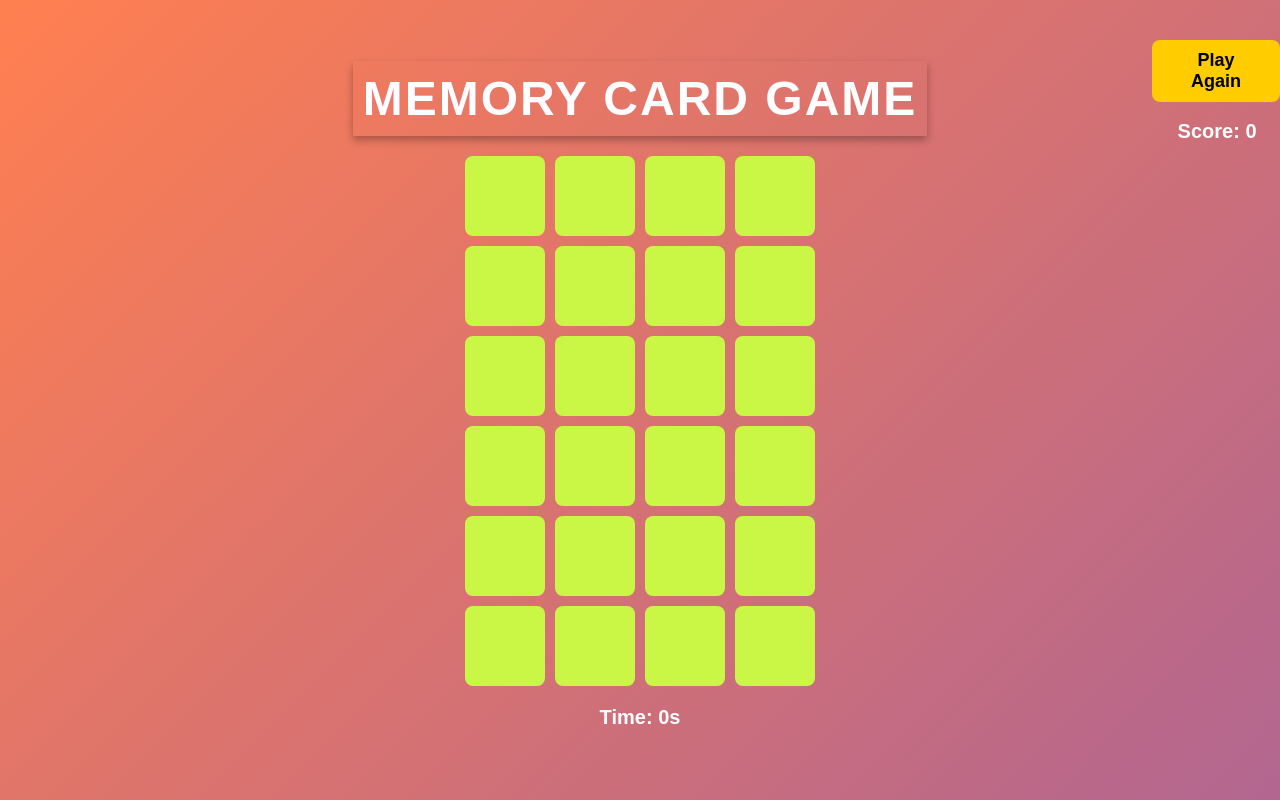
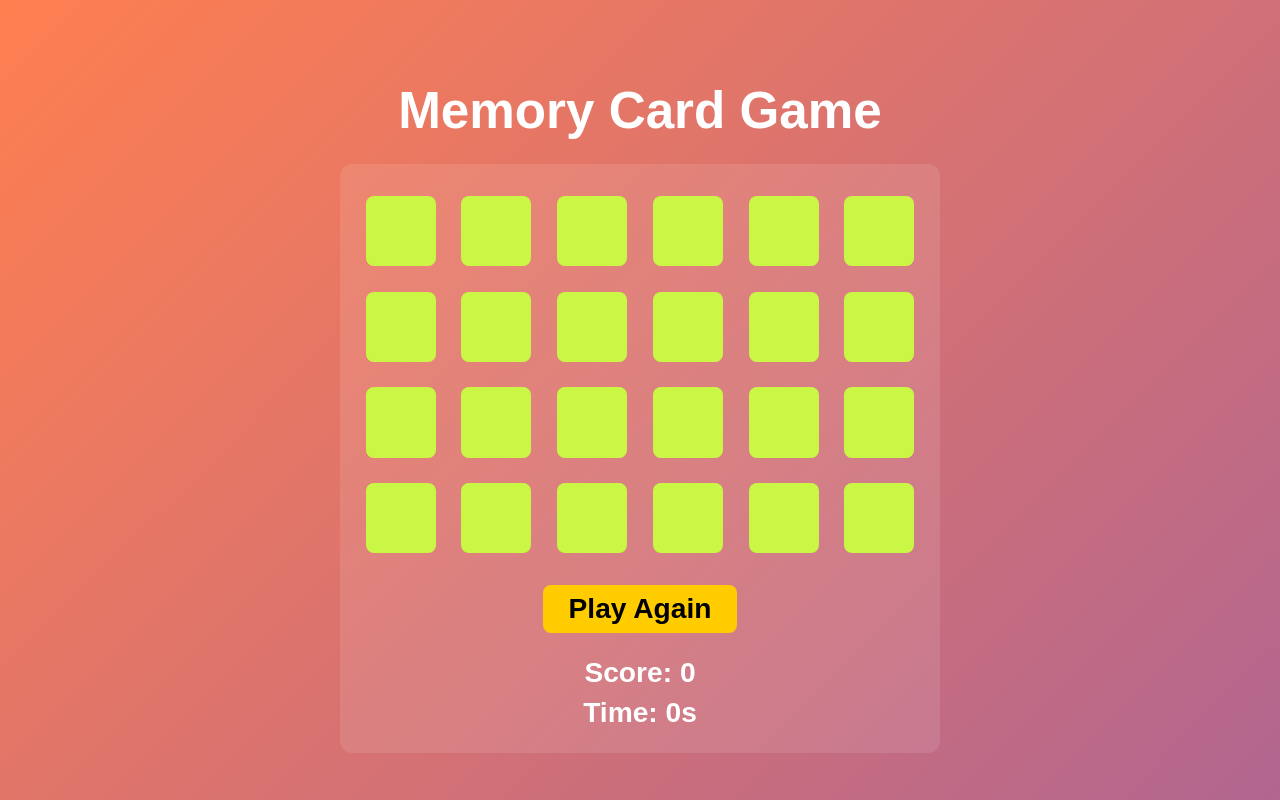
Before and after one commit to Alexander1326/MatchingGame, a plain HTML site: page index.html in a window 1280 px wide. Drawn offline with Linux system fonts and the light colour scheme; files whose address does not match are found by name.

Commit message:
Update style.css

```diff
--- a/style.css
+++ b/style.css
@@ -1,57 +1,57 @@
-h1 {
-    font-family: 'Arial', sans-serif;
-    font-size: 3rem;
-    font-weight: bold;
-    text-align: center;
-    color: #fff;
-    text-transform: uppercase;
-    letter-spacing: 2px;
-    margin: 0;
-    background: linear-gradient(45deg, #ff1493, #ff7f50);
-    -webkit-background-clip: text;
-    background-clip: text;
-    box-shadow: 0 4px 8px rgba(0, 0, 0, 0.3);
-    padding: 10px;
-    display: block;
-    transition: transform 0.3s ease;
-  }
-
-  #scoreboard {
-    text-align: center;
-    font-size: 20px;
-    color: #fff;
-    font-weight: bold;
-    position: absolute;
-    top: 15%;
-    left: 92%;
-  }
-
+/* Full-screen layout */
 body {
   font-family: Arial, sans-serif;
   background: linear-gradient(135deg, #ff7f50, #b26690);
-    height: 100vh;
+  margin: 0;
+  padding: 0;
+  min-height: 100vh;
   display: flex;
   justify-content: center;
   align-items: center;
-    margin: 0;
   flex-direction: column;
 }
 
+/* Main container */
+.container {
+  width: 90vw;
+  max-width: 600px;
+  padding: 2vh 2vw;
+  border-radius: 12px;
+  background: rgba(255, 255, 255, 0.1);
+  box-sizing: border-box;
+  text-align: center;
+}
+
+/* Heading */
+h1 {
+  font-size: 4vw;
+  color: #fff;
+  margin-bottom: 3vh;
+}
+
+/* Score and Timer */
+#scoreboard, #timer {
+  font-size: 2.2vw;
+  color: #fff;
+  font-weight: bold;
+  margin: 1vh 0;
+}
+
+/* Game board with responsiveness */
 #game-board {
   display: grid;
-    grid-template-columns: repeat(4, 1fr);
-    gap: 10px;
-    padding: 20px;
-    max-width: 400px;
-    margin: 0 auto;
+  grid-template-columns: repeat(auto-fit, minmax(70px, 1fr));
+  gap: 2vw;
+  justify-content: center;
+  margin: 2vh 0;
 }
 
+/* Cards stay square with aspect ratio */
 .card {
-    width: 80px;
-    height: 80px;
+  width: 100%;
+  aspect-ratio: 1 / 1;
   perspective: 1000px;
 }
-
 .card-inner {
   position: relative;
   width: 100%;
@@ -59,77 +59,59 @@ h1 {
   transform-style: preserve-3d;
   transition: transform 0.5s;
 }
-
 .card.flipped .card-inner {
   transform: rotateY(180deg);
 }
-
-  .card-front,
-  .card-back {
+.card-front, .card-back {
   position: absolute;
-    top: 0;
-    left: 0;
-    right: 0;
-    bottom: 0;
+  width: 100%;
+  height: 100%;
   backface-visibility: hidden;
+  border-radius: 8px;
 }
-
 .card-front {
   background-color: #caf745;
+}
+.card-back {
+  background-color: #c0d7af;
+  transform: rotateY(180deg);
+}
+.card img {
+  width: 100%;
+  height: 100%;
+  object-fit: cover;
   border-radius: 8px;
 }
 
-  .card-back {
-    background-color: #c0d7af;
-    border-radius: 8px;
-    transform: rotateY(180deg);
-  }
-
-  .card img {
-    width: 100%;
-    height: 100%;
-    border-radius: 8px;
-  }
-
+/* Button responsiveness */
 #play-again {
-    position: absolute;
-    top: 5%;
-    left: 90%;
-    padding: 10px 20px;
-    font-size: 18px;
+  padding: 1vh 2vw;
+  font-size: 2.2vw;
   background-color: #ffcc00;
   border: none;
   border-radius: 8px;
   cursor: pointer;
   font-weight: bold;
   transition: background-color 0.3s ease;
+  margin: 2vh auto;
 }
-
 #play-again:hover {
   background-color: #ffaa00;
 }
 
-  #timer {
-    text-align: center;
-    font-size: 20px;
-    color: #fff;
-    margin-bottom: 10px;
-    font-weight: bold;
-  }
-
+/* Win message center */
 #win-message {
   position: fixed;
-    top: 30%;
+  top: 50%;
   left: 50%;
-    transform: translate(-50%, -30%);
-    background: rgba(163, 65, 65, 0.9);
+  transform: translate(-50%, -50%);
+  background: rgba(0, 0, 0, 0.85);
   color: white;
   padding: 30px;
   border-radius: 15px;
   text-align: center;
   z-index: 1000;
 }
-
 #win-message.hidden {
   display: none;
 }
```
Lines whose indentation alone changed are shown as unchanged.
